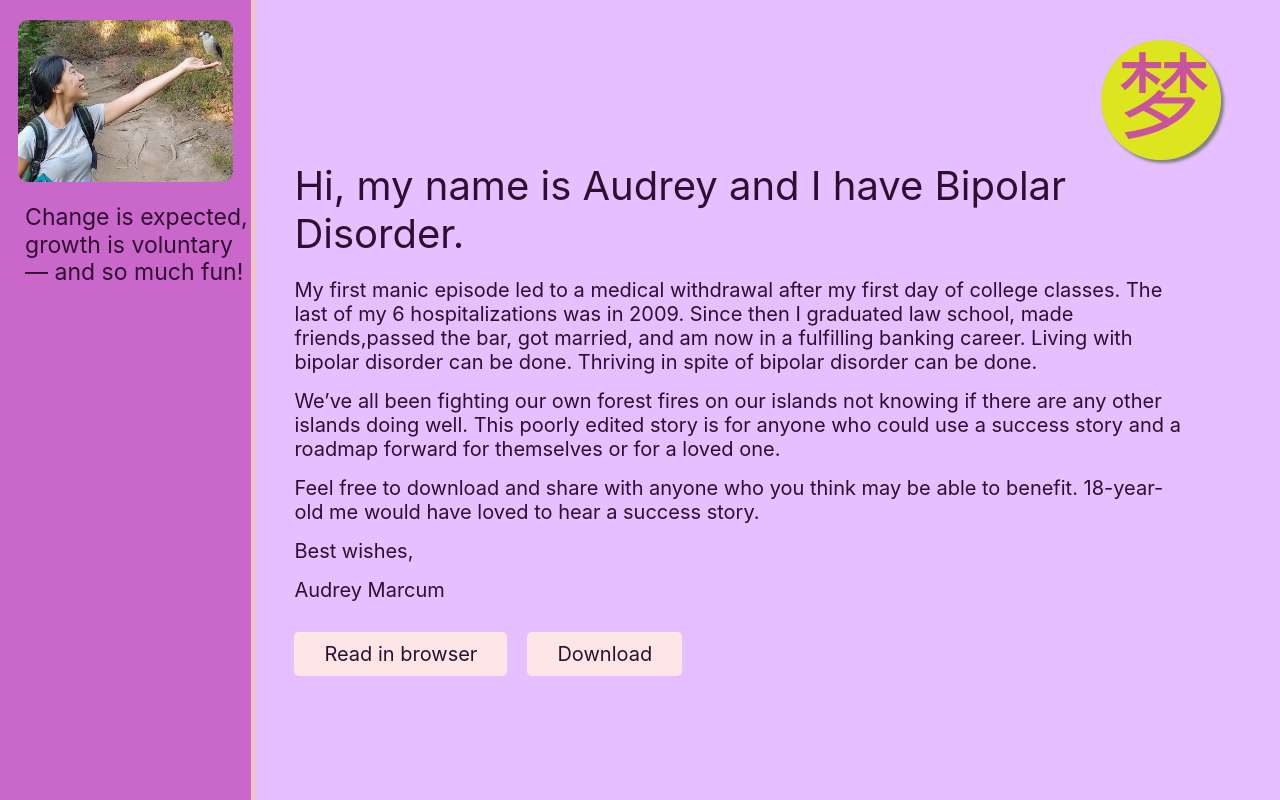
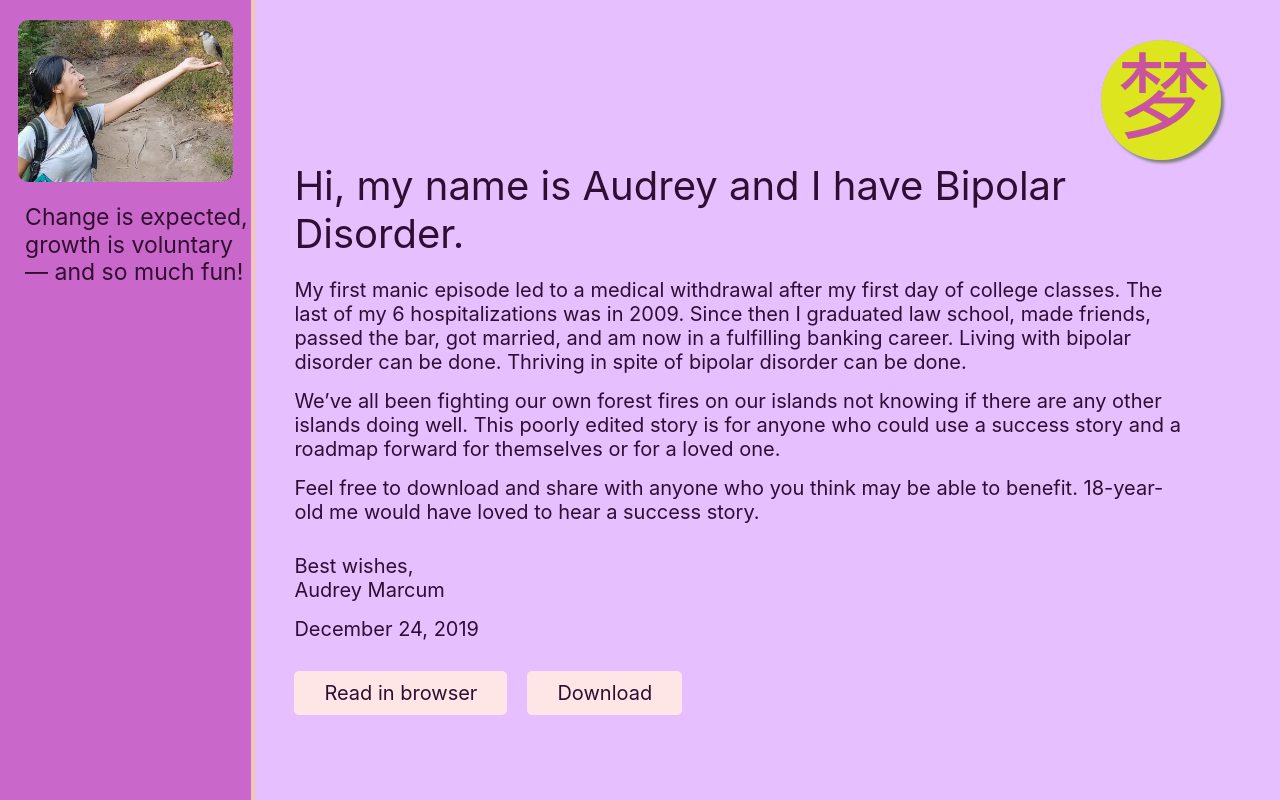
Before and after one commit to lkmarcum/Audrey-Marcum-v2, a React (Create React App) app in the folder audrey-marcum/: page / in a window 1280 px wide. Shown: the top 800 px of the page. Built offline with nearby package versions, Linux system fonts and the light colour scheme.

Commit message:
spacing changes to homepage; typo fix

```diff
--- a/audrey-marcum/src/components/Homepage.js
+++ b/audrey-marcum/src/components/Homepage.js
@@ -11,7 +11,7 @@ const Homepage = (props) => {
       <p>
         My first manic episode led to a medical withdrawal after my first day of
         college classes. The last of my 6 hospitalizations was in 2009. Since
-        then I graduated law school, made friends,passed the bar, got married,
+        then I graduated law school, made friends, passed the bar, got married,
         and am now in a fulfilling banking career. Living with bipolar disorder
         can be done. Thriving in spite of bipolar disorder can be done.{" "}
       </p>
@@ -25,8 +25,9 @@ const Homepage = (props) => {
         Feel free to download and share with anyone who you think may be able to
         benefit. 18-year-old me would have loved to hear a success story.
       </p>
-      <p>Best wishes,</p>
+      <p className="signoff">Best wishes,</p>
       <p>Audrey Marcum</p>
+      <p>December 24, 2019</p>
       <div className="button-container">
         <a href={book} target="_blank" className="browser">
           Read in browser
--- a/audrey-marcum/src/styles/homepage.scss
+++ b/audrey-marcum/src/styles/homepage.scss
@@ -30,6 +30,11 @@
   p {
     font-size: 2rem;
     margin-bottom: 15px;
+  }
+
+  .signoff {
+    margin-top: 30px;
+    margin-bottom: 0;
   }
 
   .button-container {
```
